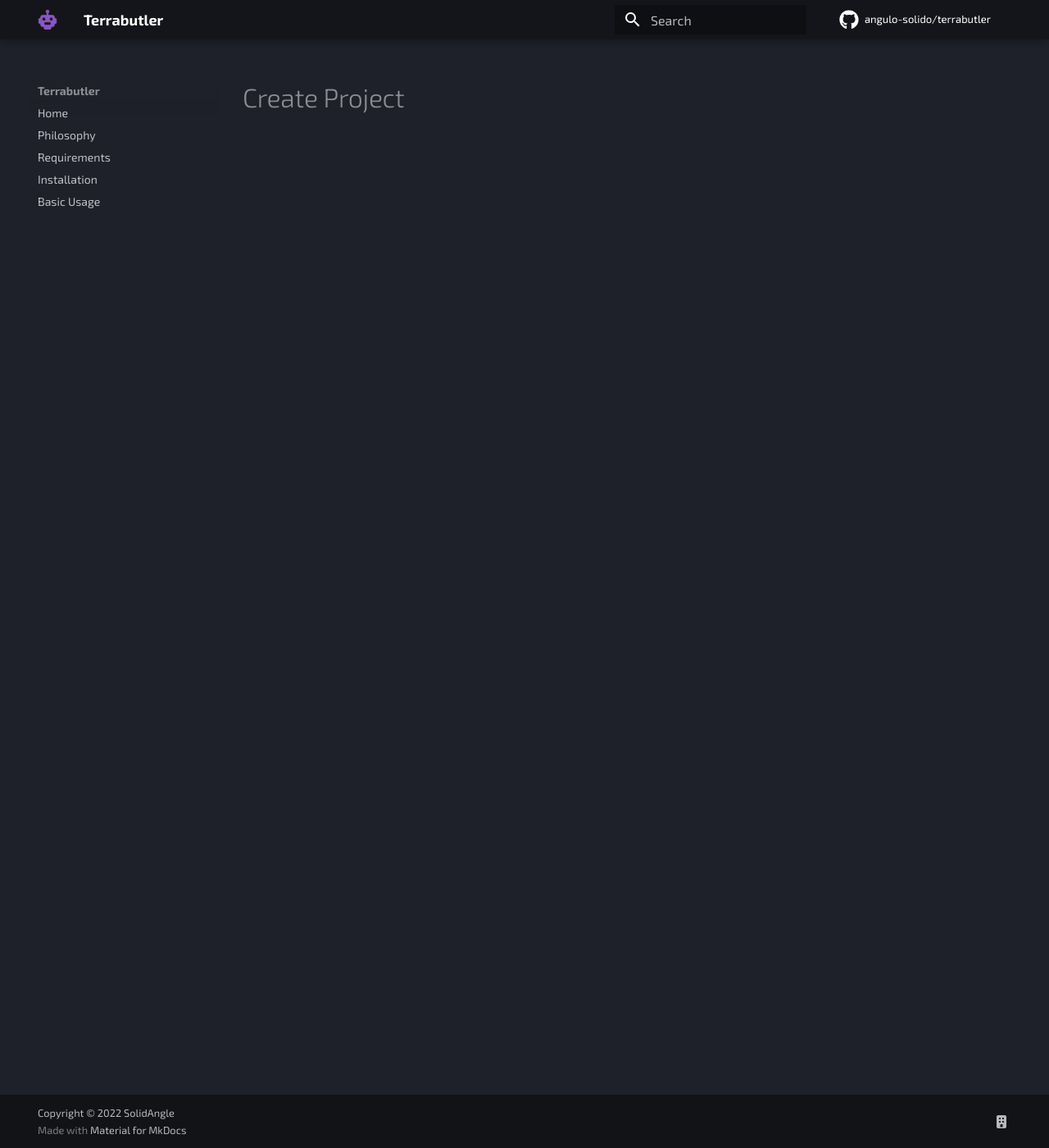
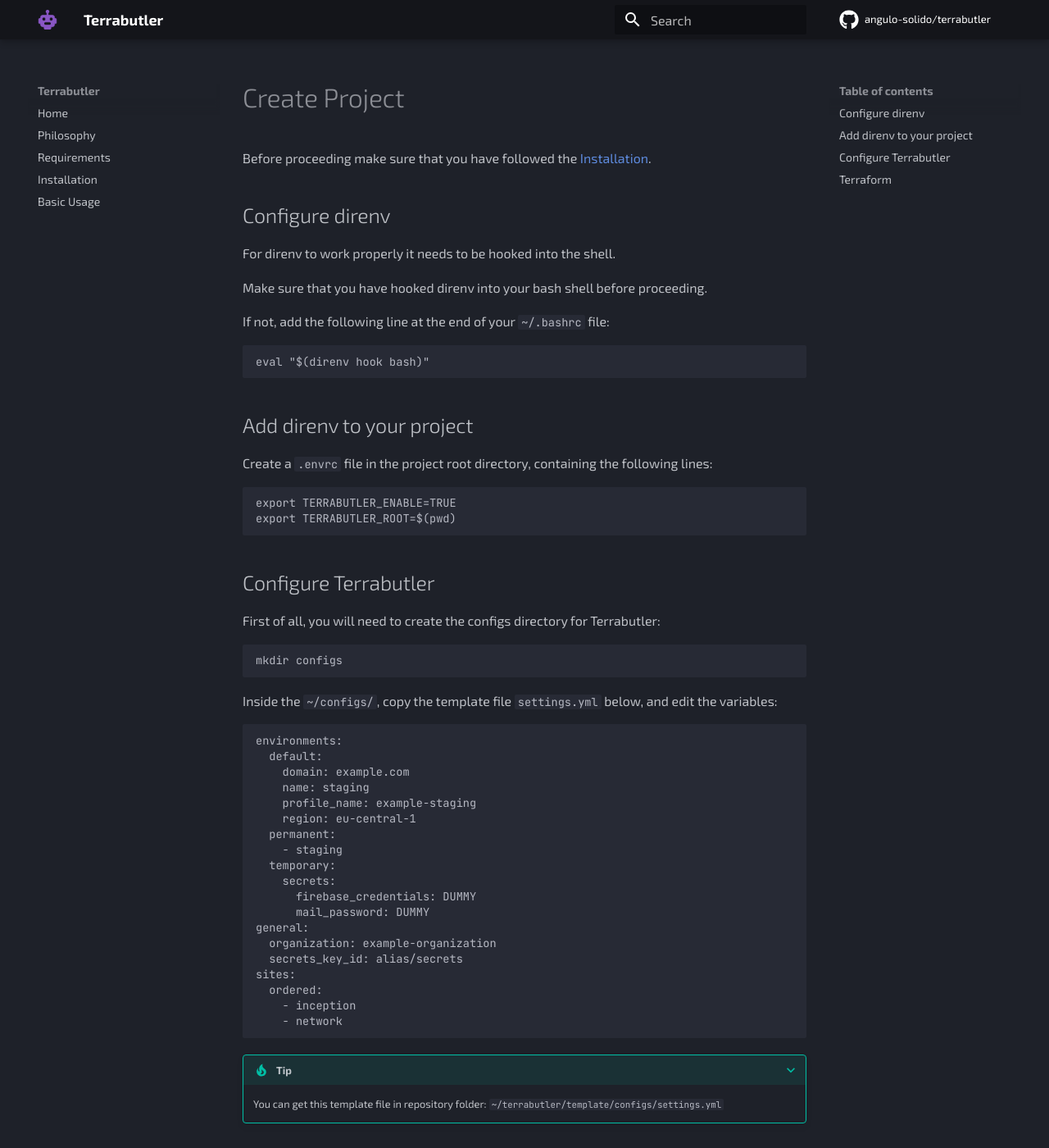
Before and after one commit to montblu/terrabutler, an MkDocs documentation site: the page built from docs/create-project.md, in a window 1280 px wide and 1400 px high. Shown: the whole window at 82% size. Built offline with MkDocs 1.6.1 and Material for MkDocs 9.7.7, drawn with Linux system fonts in a browser that asks for light colours; comment, search, counter and statistics services are not loaded.

Commit message:
update create-project.md

````diff
--- a/docs/create-project.md
+++ b/docs/create-project.md
@@ -1 +1,64 @@
 # Create Project
+
+Before proceeding make sure that you have followed the [Installation](installation.md).
+
+## Configure direnv
+
+For direnv to work properly it needs to be hooked into the shell.
+
+Make sure that you have hooked direnv into your bash shell before proceeding.
+
+If not, add the following line at the end of your `~/.bashrc` file:
+
+```
+eval "$(direnv hook bash)"
+```
+
+## Add direnv to your project
+
+Create a `.envrc` file in the project root directory, containing the following lines:
+
+```
+export TERRABUTLER_ENABLE=TRUE
+export TERRABUTLER_ROOT=$(pwd)
+```
+
+## Configure Terrabutler
+
+First of all, you will need to create the configs directory for Terrabutler:
+
+```shell
+mkdir configs
+```
+
+Inside the `~/configs/`, copy the template file `settings.yml` below, and edit the variables:
+
+
+```
+environments:
+  default:
+    domain: example.com
+    name: staging
+    profile_name: example-staging
+    region: eu-central-1
+  permanent:
+    - staging
+  temporary:
+    secrets:
+      firebase_credentials: DUMMY
+      mail_password: DUMMY
+general:
+  organization: example-organization
+  secrets_key_id: alias/secrets
+sites:
+  ordered:
+    - inception
+    - network
+
+```
+
+???+ tip
+    You can get this template file in repository folder:
+    `~/terrabutler/template/configs/settings.yml`
+
+## Terraform
````
